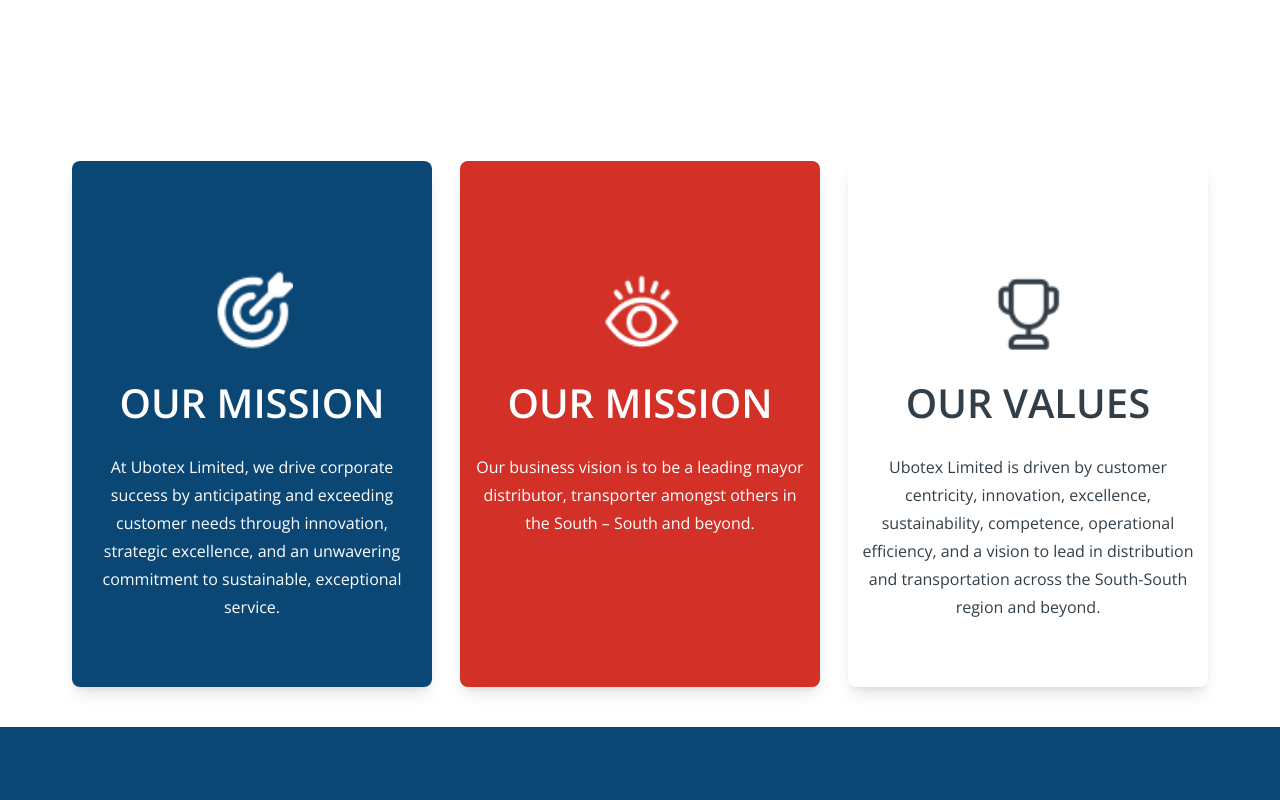
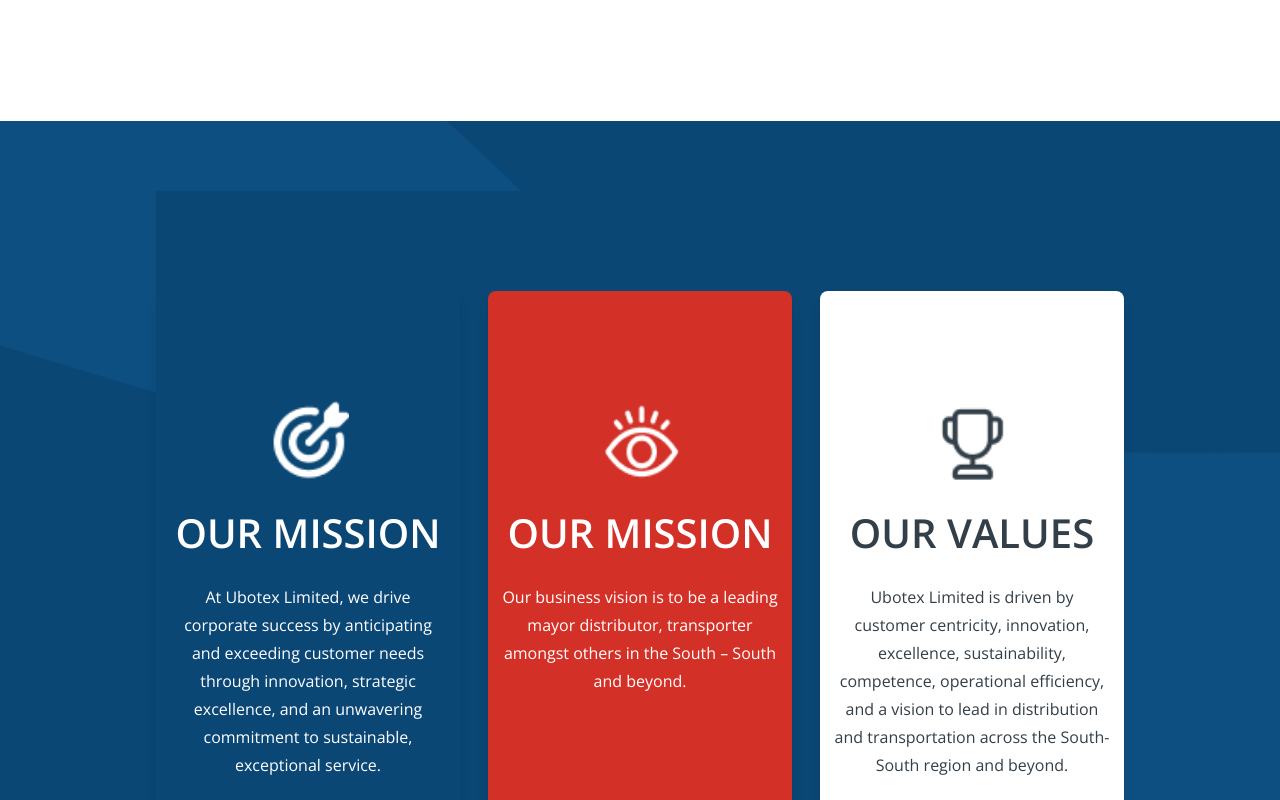
Before and after one commit to liljdot/Ubotex-ltd, a Next.js app: page / in a window 1280 px wide. Shown: the part 4060-4860 px from the top of the page. Built offline with nearby package versions, Linux system fonts and the light colour scheme; a web font is replaced by a local one.

Commit message:
Add background image to PhilosophySection component

```diff
--- a/src/app/components/home/PhilosophySection.tsx
+++ b/src/app/components/home/PhilosophySection.tsx
@@ -3,6 +3,7 @@ import targetDartIcon from "@/app/assets/target-dart-icon.png"
 import eyeIcon from "@/app/assets/eye-icon.png"
 import trophyIcon from "@/app/assets/trophy-icon.png"
 import Image, { StaticImageData } from "next/image";
+import philosophySectionBG from "@/app/assets/philosophy-section-bg.png"
 import React from "react";
 
 interface CardProps {
@@ -36,8 +37,9 @@ const PhilosophySection: React.FC = () => {
 
     return (
         <>
-            <section className={"bg-neutral flex flex-col  py-9 md:py-10 px-9 lg:px-0 " + openSans.className}>
-                <div className="flex flex-col md:flex-row items-center md:items-stretch lg:items-center justify-center gap-6 lg:gap-7">
+            <section className={`relative bg-neutral md:bg-primary flex flex-col py-9 md:py-10 xl:py-17.5 px-9 xl:px-39 ` + openSans.className}>
+                <img src={philosophySectionBG.src} alt="background vector" className="hidden md:block top-0 left-0 absolute size-full object-cover"/>
+                <div className="md:bg-primary flex flex-col md:flex-row items-center md:items-stretch lg:items-center justify-center gap-6 lg:gap-7 md:py-16 lg:py-20 xl:py-25 z-10">
                     <Card
                         title="OUR MISSION"
                         content="At Ubotex Limited, we drive corporate success by anticipating and exceeding customer needs through innovation, strategic excellence, and an unwavering commitment to sustainable, exceptional service."
```
Also changed, not shown: src/app/assets/philosophy-section-bg.png (added).
